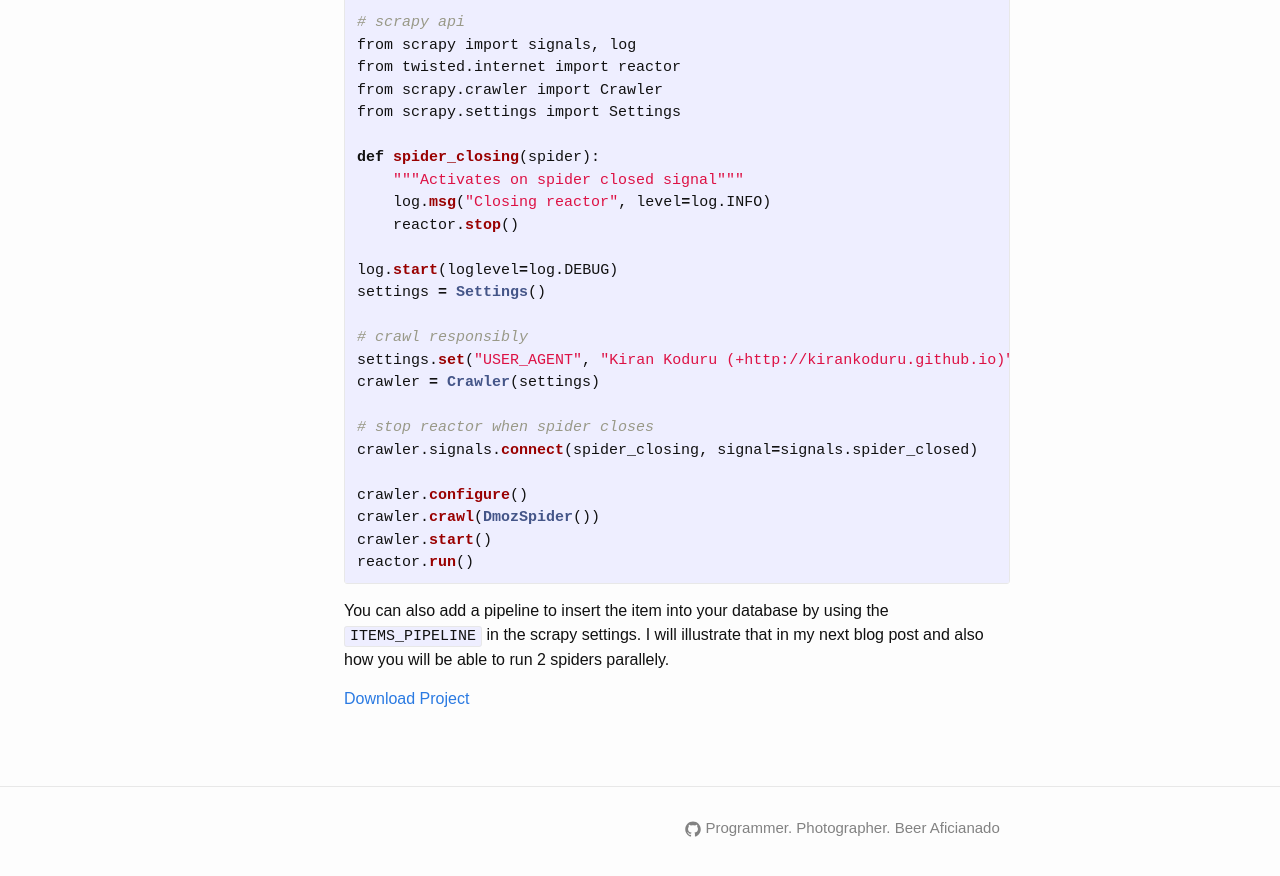
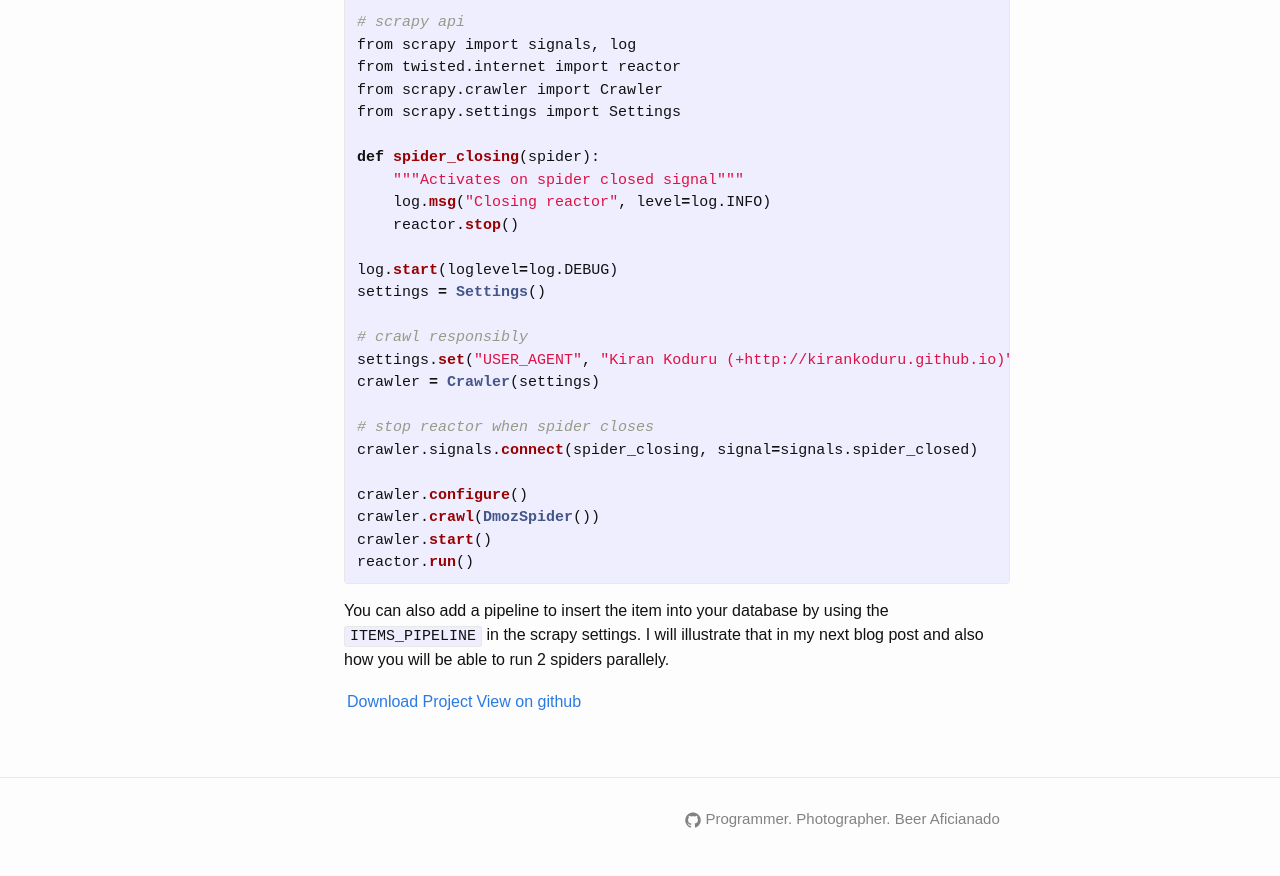
Before and after one commit to arupbhunia/kirankoduru.github.io, a Jekyll site: the page built from _posts/2015-01-24-running-scrapy-programmatically.md, in a window 1280 px wide and 900 px high, scrolled down 1559 px. Shown: the top 876 px of the window. Built offline with Jekyll 4.4.1, drawn with Linux system fonts in a browser that asks for light colours; comment, search, counter and statistics services are not loaded.

Commit message:
view on github link

```diff
--- a/_posts/2015-01-24-running-scrapy-programmatically.md
+++ b/_posts/2015-01-24-running-scrapy-programmatically.md
@@ -85,4 +85,4 @@
 
 You can also add a pipeline to insert the item into your database by using the `ITEMS_PIPELINE` in the scrapy settings. I will illustrate that in my next blog post and also how you will be able to run 2 spiders parallely.
 
-[Download Project](https://github.com/kirankoduru/scrapy-programmatically/archive/master.zip)
+[Download Project](https://github.com/kirankoduru/scrapy-programmatically/archive/master.zip) | [View on github](https://github.com/kirankoduru/scrapy-programmatically)
```
